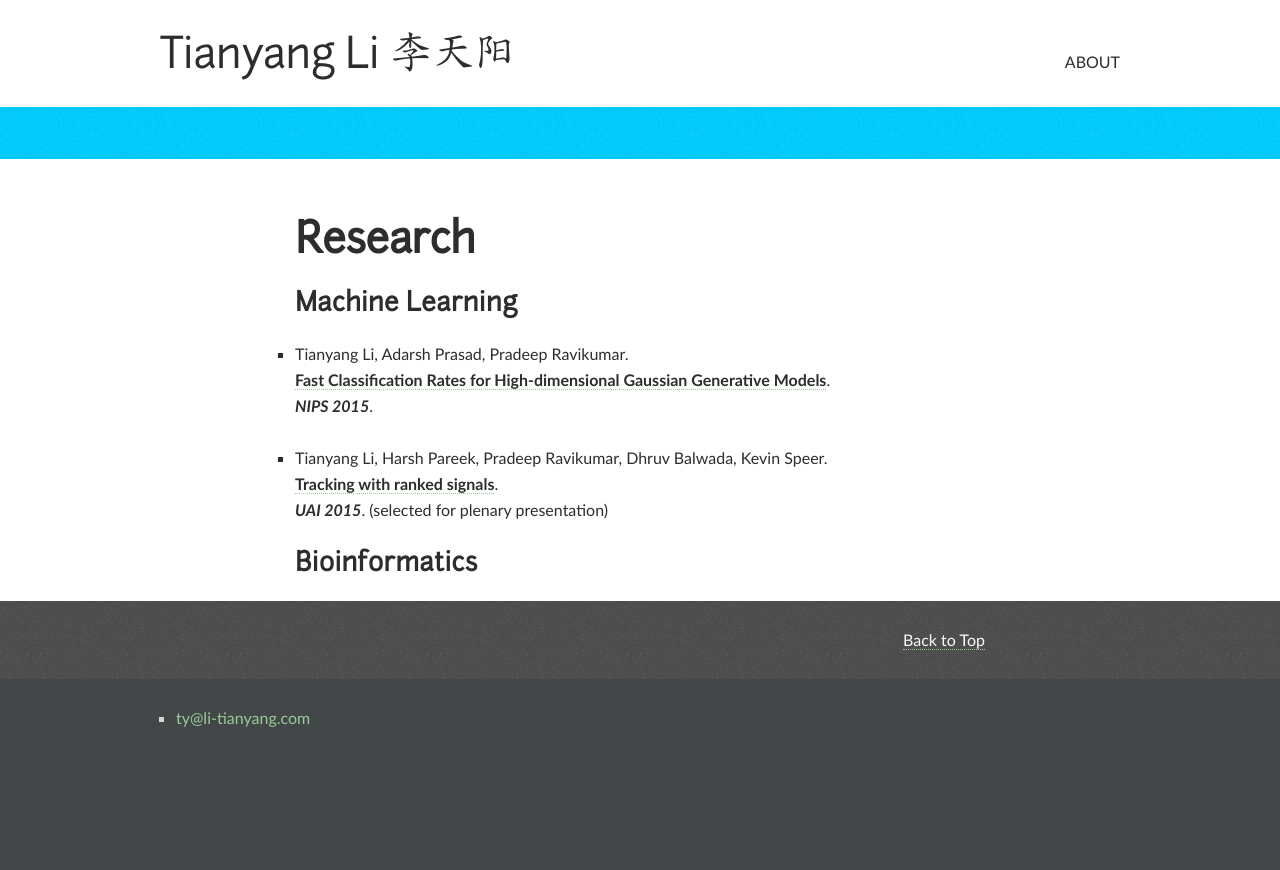
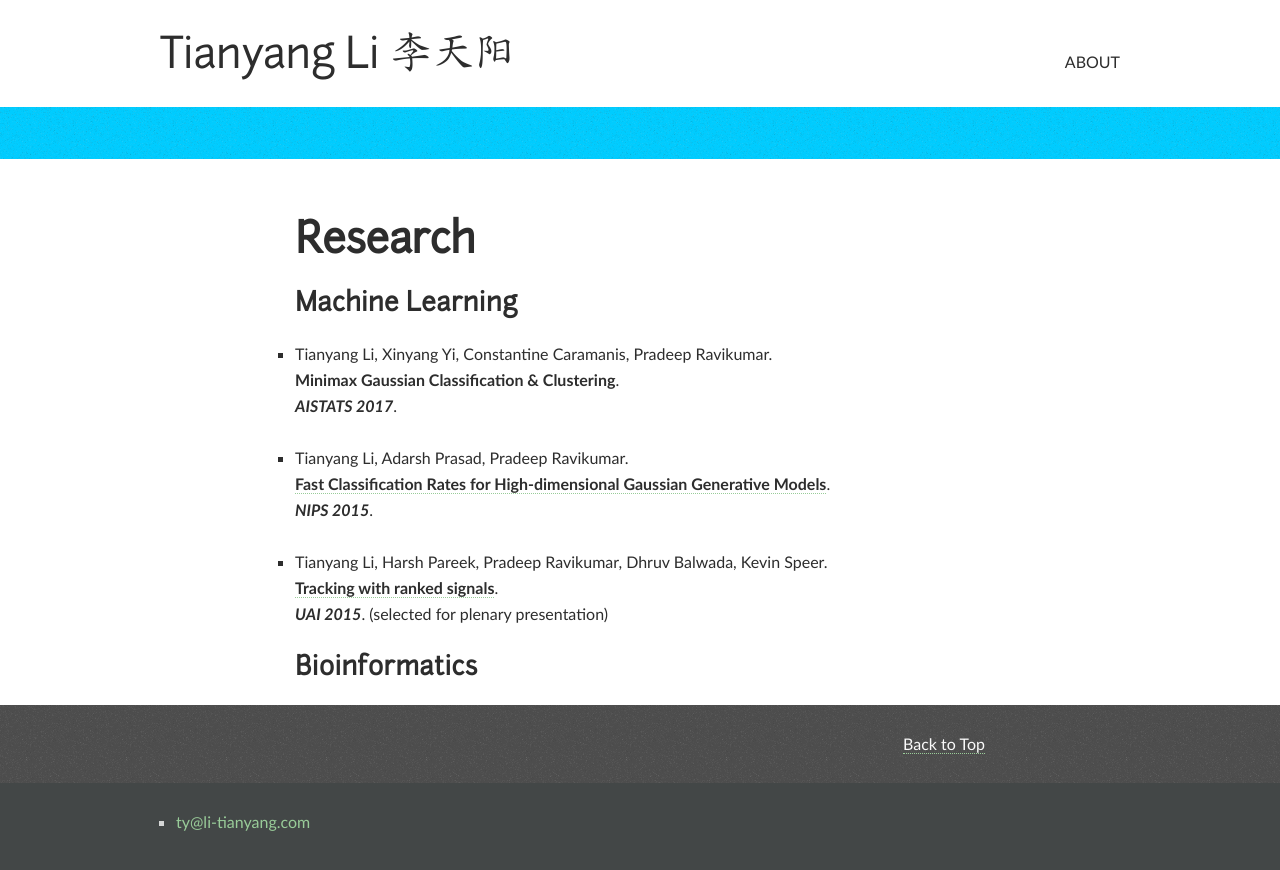
Before and after one commit to li-tianyang/li-tianyang.github.com, a Jekyll site: the page built from research/index.md, in a window 1280 px wide and 900 px high. Shown: the top 870 px of the window. Built offline with Jekyll 4.4.1, drawn with Linux system fonts in a browser that asks for light colours.

Commit message:
updated pub

```diff
--- a/research/index.md
+++ b/research/index.md
@@ -9,6 +9,8 @@ description: ""
 
 ### [Machine Learning](./)
 
+* Tianyang Li, Xinyang Yi, Constantine Caramanis, Pradeep Ravikumar. <br> **Minimax Gaussian Classification & Clustering**. <br> *AISTATS 2017*.
+
 * Tianyang Li, Adarsh Prasad, Pradeep Ravikumar. <br> **[Fast Classification Rates for High-dimensional Gaussian Generative Models](./papers/nips-2015-gaussian-classification.pdf)**. <br> *NIPS 2015*.
 
 * Tianyang Li, Harsh Pareek, Pradeep Ravikumar, Dhruv Balwada, Kevin Speer. <br> **[Tracking with ranked signals](./papers/uai-2015-tracking.pdf)**. <br> *UAI 2015*. (selected for plenary presentation)
```
